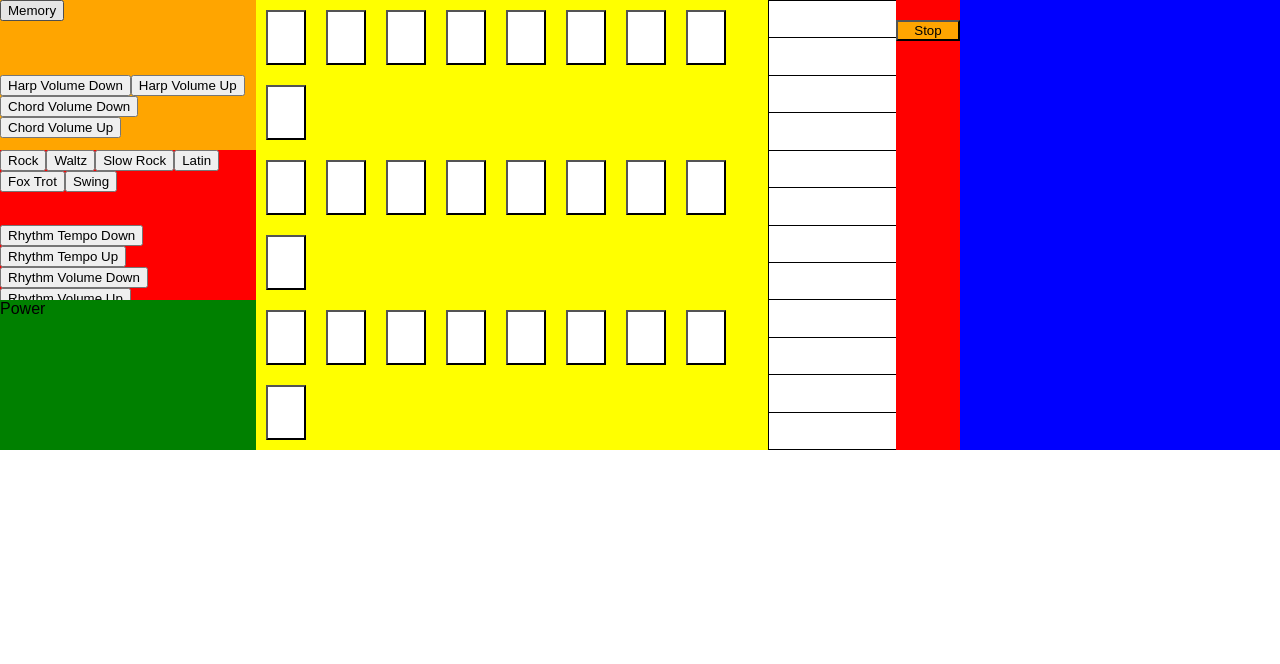
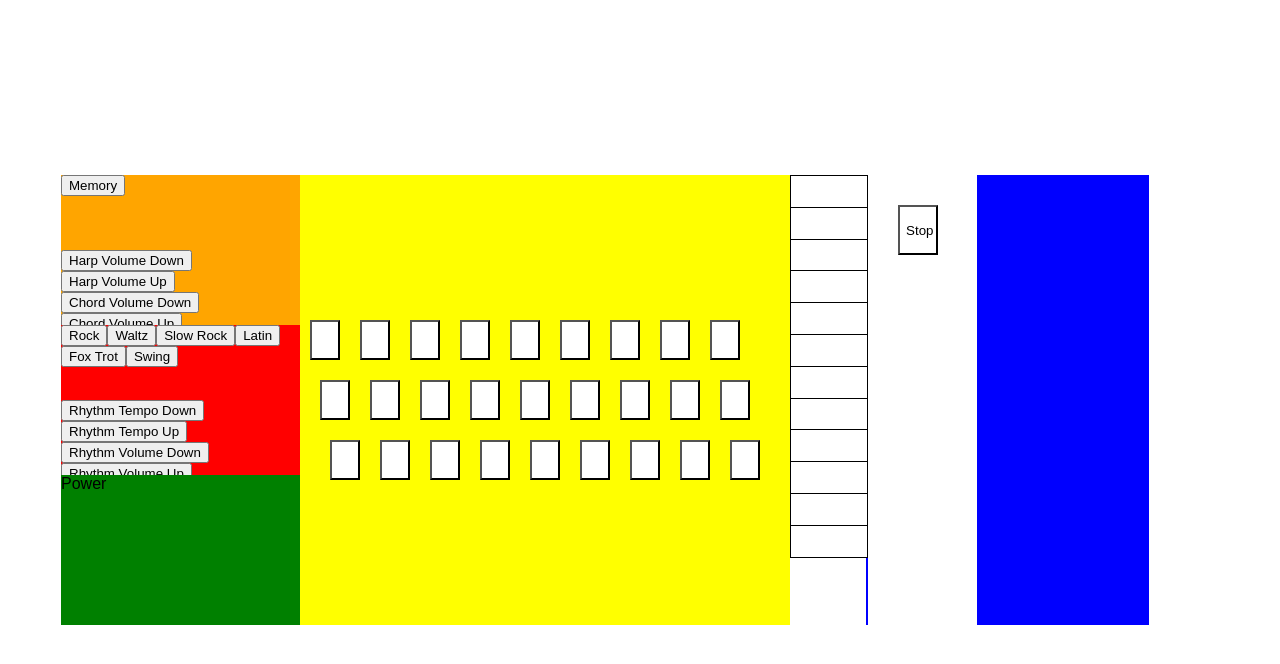
Before and after one commit to arcticmatt/online-omnichord, a React (Create React App) app: page / in a window 1280 px wide. Shown: the top 664 px of the page. Built offline with nearby package versions, Linux system fonts and the light colour scheme.

Commit message:
Center some stuff

```diff
--- a/src/App.css
+++ b/src/App.css
@@ -1,13 +1,24 @@
 /* I like this https://css-tricks.com/snippets/css/a-guide-to-flexbox/ */
+.top {
+  display: flex;
+  justify-content: center;
+  align-items: center;
+  height: 100vh;
+}
+
 .parent {
   display: flex;
+  height: 450px;
+  width: 85%;
+  background-color: blue;
+  margin-right: 70px;
 }
 
 .leftSide {
   display: flex;
   flex-direction: column;
   justify-content: space-around;
-  width: 20%;
+  width: 22%;
 }
 
 .leftSide div {
@@ -19,7 +30,7 @@
 }
 
 .buttonSpace {
-  width: 40%;
+  width: 45%;
   background-color: yellow;
 }
 
@@ -31,17 +42,20 @@ ul {
 }
 
 .barSpace {
+  width: 7%;
+  background-color: white;
+}
+
+.stopBar {
+  margin-left: 2px;
   width: 10%;
   background-color: white;
 }
 
-.stopBar {
-  width: 5%;
-  background-color: red;
-}
-
 .stopButton {
   width: 100%;
-  background-color: orange;
-  margin-top: 20px;
+  background-color: white;
+  height: 50px;
+  width: 40px;
+  margin: 30px 0px 0px 30px;
 }
--- a/src/App.js
+++ b/src/App.js
@@ -190,7 +190,8 @@ class App extends Component {
 
   render() {
     return (
-      <div className='parent' style={{backgroundColor: 'blue'}}>
+      <div className='top'>
+        <div className='parent'>
           <div className='leftSide'>
             <div style={{backgroundColor: 'orange'}}>
               <ul>
@@ -245,6 +246,7 @@ class App extends Component {
             <button className='stopButton' onClick={() => this.handleStopButton()}>Stop</button>
           </div>
         </div>
+      </div>
     );
   }
 }
--- a/src/ButtonSpace.css
+++ b/src/ButtonSpace.css
@@ -1,6 +1,12 @@
 .chordButton {
-  height: 55px;
-  width: 40px;
+  height: 40px;
+  width: 30px;
   background-color: white;
   margin: 10px 10px 10px 10px;
 }
+
+#rowList {
+  display: flex;
+  flex-direction: column;
+  justify-content: center;
+}
--- a/src/ButtonSpace.js
+++ b/src/ButtonSpace.js
@@ -2,10 +2,11 @@ import React from 'react';
 import './ButtonSpace.css';
 
 const NUM_BUTTONS = 9;
+const MARGINS = ['0px', '10px', '20px'];
 
 export default function ButtonSpace(props) {
   return (
-    <ul>
+    <ul id='rowList'>
       <ButtonRow keys={props.keys} chords={props.chords} row={0} />
       <ButtonRow keys={props.keys} chords={props.chords} row={1} />
       <ButtonRow keys={props.keys} chords={props.chords} row={2} />
@@ -21,7 +22,7 @@ function ButtonRow(props) {
   const keyRow = keys.slice(begin, end);
 
   const buttons = keyRow.map(key => <ChordButton key={key} chordKey={key} chords={props.chords} />);
-  return <li>{buttons}</li>;
+  return <li style={{marginLeft: MARGINS[row]}}>{buttons}</li>;
 }
 
 function ChordButton(props) {
--- a/src/TouchBar.css
+++ b/src/TouchBar.css
@@ -1,5 +1,5 @@
 #touchBarUL {
-  height: 100%;
+  height: 85%;
   background-color: red;
   display: flex;
   flex-direction: column;
```
Lines whose indentation alone changed are shown as unchanged.
